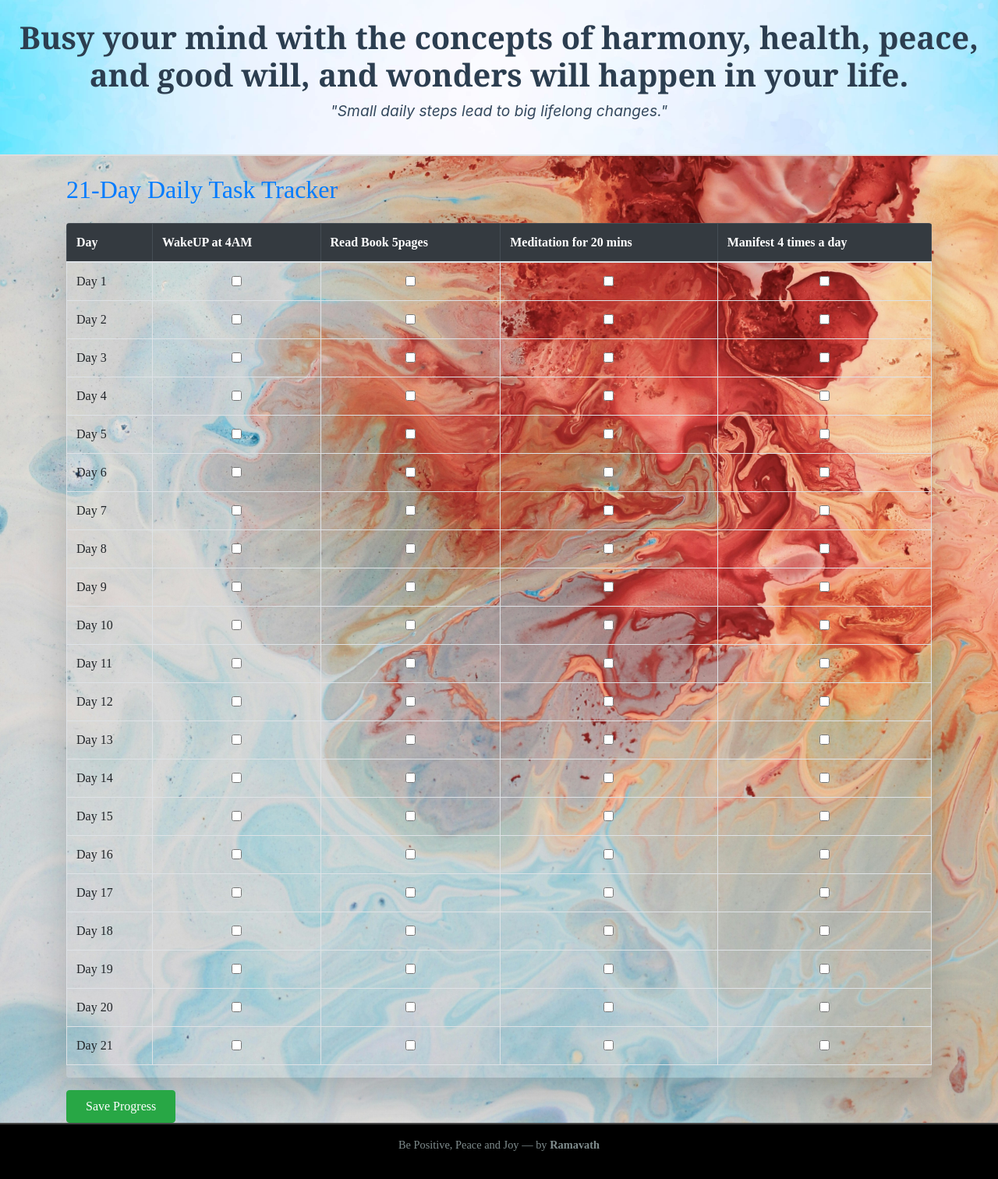
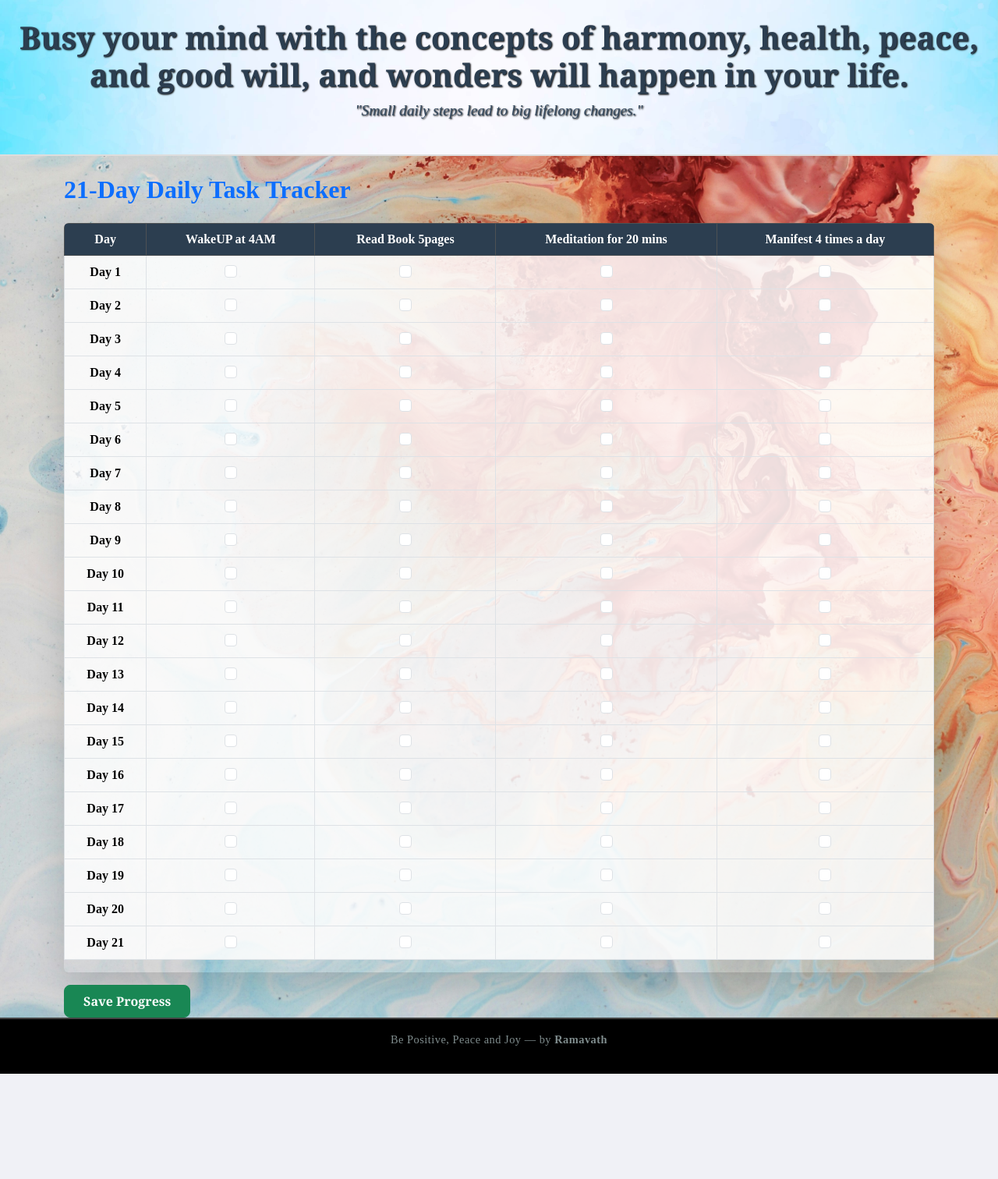
Before and after one commit to ramavathdhakya2025/tracker-website, a Flask app: page / in a window 1280 px wide. Shown: the whole page at 78% size. After the commit the page ends 1377 px from the top, so only its background shows below. Run offline with Flask 3, Linux system fonts and the light colour scheme; some libraries are stand-ins or nearby versions.

Commit message:
requirements.txt is changed

```diff
--- a/main.py
+++ b/main.py
@@ -1,6 +1,5 @@
 import os
 from flask import Flask, render_template, request, redirect, url_for
-from flask_bootstrap import Bootstrap
 from flask_sqlalchemy import SQLAlchemy
 from sqlalchemy import Integer, String, DateTime, Boolean
 from sqlalchemy.orm import DeclarativeBase, Mapped, mapped_column
@@ -8,8 +7,8 @@ from dotenv import load_dotenv
 
 load_dotenv()
 app = Flask(__name__)
-bootstrap = Bootstrap(app)
-app.config["SQLALCHEMY_DATABASE_URI"] = os.getenv("SQL_ALCHEMY_URI")
+
+app.config["SQLALCHEMY_DATABASE_URI"] = os.getenv("SQL_ALCHEMY_URI", "sqlite:///tracker.db")
 app.config["SQLALCHEMY_TRACK_MODIFICATIONS"] = False
 
 class Base(DeclarativeBase):
@@ -39,7 +38,6 @@ DAYS = [d for d in range(1, 22)]
 
 @app.route('/')
 def home():
-    # Load saved progress
     progress = {}
     for entry in Tracker.query.all():
         progress[(entry.day, entry.task)] = entry.completed
@@ -47,16 +45,13 @@ def home():
 
 @app.route('/save', methods=['POST'])
 def save():
-    # Clear old entries
     Tracker.query.delete()
-
     for day in DAYS:
         for task in TASKS:
             field_name = f"day{day}_{task}"
             completed = field_name in request.form
             tracker_entry = Tracker(day=day, task=task, completed=completed)
             db.session.add(tracker_entry)
-
     db.session.commit()
     return redirect(url_for('home'))
 
--- a/requirements.txt
+++ b/requirements.txt
@@ -2,3 +2,4 @@ Flask
 SQLAlchemy
 python-dotenv
 gunicorn
+Flask-Bootstrap
--- a/static/css/styles.css
+++ b/static/css/styles.css
@@ -4,6 +4,7 @@ body {
     background-size: cover;       /* Scale image to cover entire area */
     background-repeat: no-repeat; /* Prevent tiling */
     background-attachment: fixed; /* Keep background fixed when scrolling */
+    font-family: 'Times New Roman', serif;
 }
 
 /* Background for the header only */
@@ -13,4 +14,35 @@ header {
     background-repeat: no-repeat;
     background-position: center;  /* Center the image */
     height: 200px;                /* Adjust height as needed */
+    color: #fff;                   /* Ensure text is visible */
+    text-shadow: 1px 1px 2px #000; /* Add contrast */
 }
+
+/* Table styling */
+.table th, .table td {
+    text-align: center;
+    vertical-align: middle;
+}
+
+.table th {
+    font-weight: bold;
+    background-color: #2c3e50;
+    color: #fff;
+}
+
+.table td {
+    background-color: rgba(255, 255, 255, 0.85);
+}
+
+/* Buttons */
+.btn {
+    font-family: 'Georgia', serif;
+    font-size: 1rem;
+    border-radius: 8px;
+}
+
+/* Footer */
+footer {
+    font-size: 0.9rem;
+    letter-spacing: 0.5px;
+}
--- a/templates/base.html
+++ b/templates/base.html
@@ -4,7 +4,11 @@
     <meta charset="UTF-8">
     <title>{% block title %}{% endblock %}</title>
     {% block styles %}
-    {{ bootstrap.load_css() }}
+    <!-- Bootstrap CSS via CDN -->
+    <link rel="stylesheet" href="https://cdn.jsdelivr.net/npm/bootstrap@5.3.3/dist/css/bootstrap.min.css">
+    <!-- Optional Bootstrap Icons -->
+    <link rel="stylesheet" href="https://cdn.jsdelivr.net/npm/bootstrap-icons@1.11.3/font/bootstrap-icons.css">
+    <!-- Custom CSS -->
     <link rel="stylesheet" href="{{ url_for('static', filename='css/styles.css') }}">
     {% endblock %}
 </head>
@@ -23,13 +27,16 @@
     {% block content %}{% endblock %}
 </main>
 {% block scripts %}
-{{ bootstrap.load_js() }}
+<!-- Bootstrap JS via CDN -->
+<script src="https://cdn.jsdelivr.net/npm/bootstrap@5.3.3/dist/js/bootstrap.bundle.min.js"></script>
 <script src="{{ url_for('static', filename='js/script.js') }}"></script>
 {% endblock %}
 </body>
 <footer class="text-center py-3" style="background-color:#000; color:#fff; border-top:2px solid #444; font-family: Roman">
     {% block footer %}
     <p style="color:#7f8c8d; font-size:0.9rem;">
-        Be Positive, Peace and Joy — by <strong>Ramavath</strong> {% endblock %}
+        Be Positive, Peace and Joy — by <strong>Ramavath</strong>
+    </p>
+    {% endblock %}
 </footer>
 </html>
```
Also changed, not shown: README.md.
